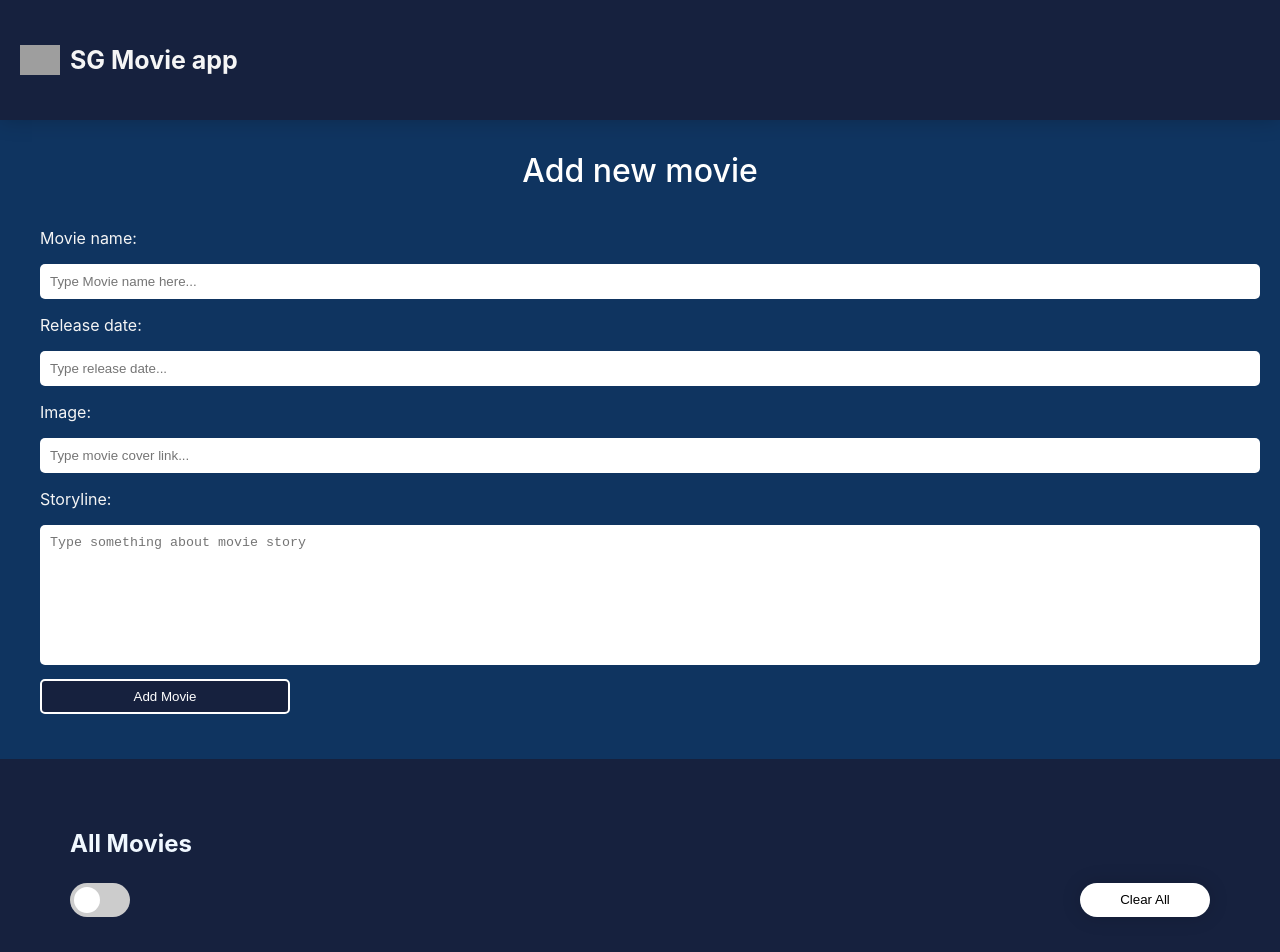
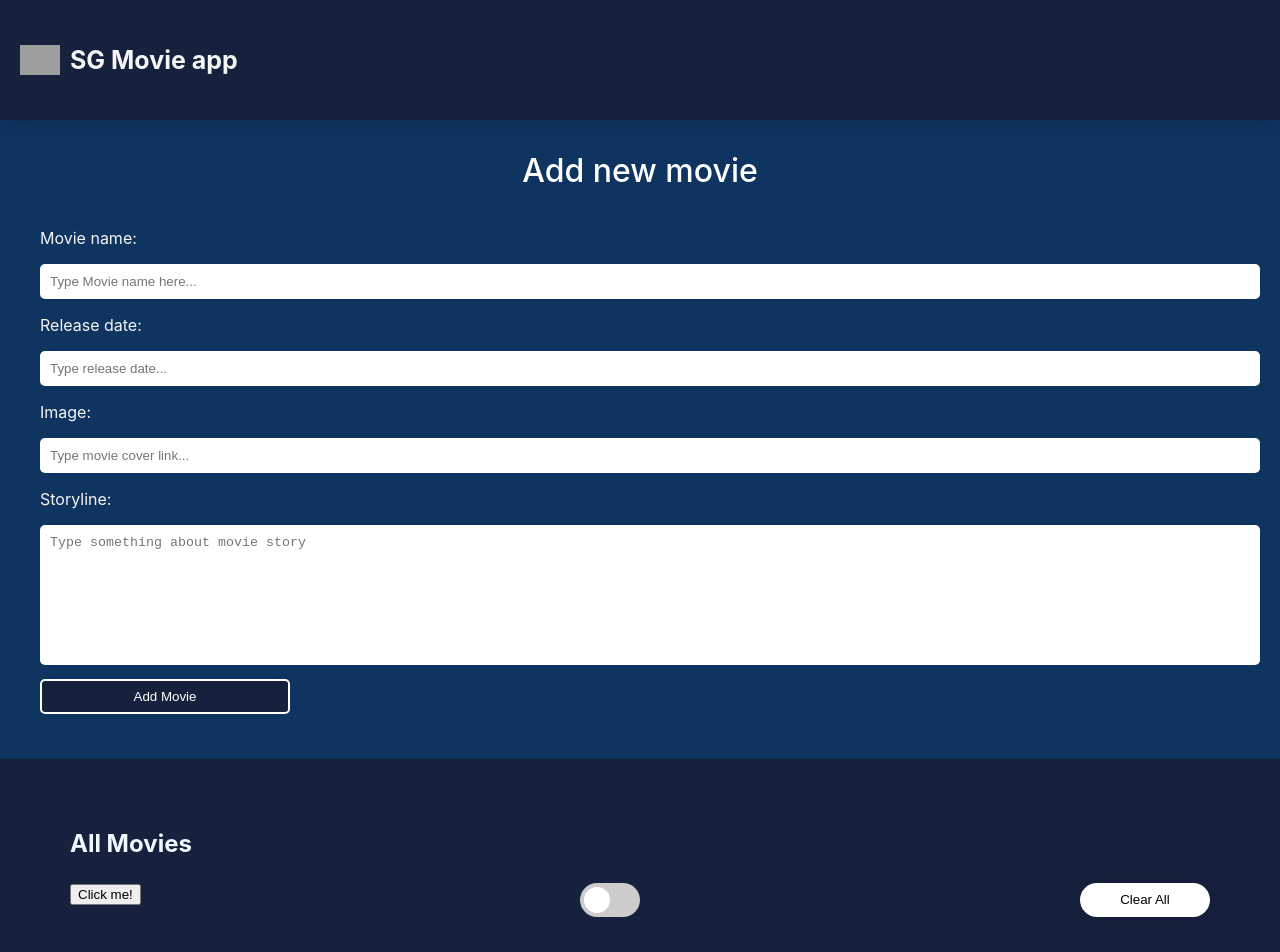
Before and after one commit to SahandGN/movie-app, a React (Create React App) app: page / in a window 1280 px wide. Shown: the top 952 px of the page. Built offline with nearby package versions, Linux system fonts and the light colour scheme; grey boxes are pictures that could not be loaded.

Commit message:
grid view added

```diff
--- a/src/Components/AddMovie/AddMovie.js
+++ b/src/Components/AddMovie/AddMovie.js
@@ -25,7 +25,6 @@ const AddMovie = () => {
     setText({ topic: "", content: "", date: "", cover: "" });
     if (text.topic.trim() !== "" && text.content.trim() !== "" && text.date.trim() !== "") {
       addMovies(text.topic, text.content, text.date, text.cover);
-      // addMovies(text.topic, text.content);
     } else {
       errorMessage();
     }
--- a/src/Components/Movie/Movie.css
+++ b/src/Components/Movie/Movie.css
@@ -2,9 +2,9 @@
     position: relative;
     background-color: white;
     box-shadow: 0 0 20px rgba(0, 0, 0, 0.158);
-    padding: 20px;
+    padding: 20px 0 20px 20px;
     border-radius: 8px;
-    margin-bottom: 10px;
+    margin: 5px;
   }
 
   .movie-line{
@@ -35,7 +35,8 @@
     word-wrap: break-word;
     font-size: 24px;
     font-weight: 500;
-    margin: 5px;
+    padding-left: 11px;
+
   }
   .movie-content{
     margin-top: 10px;
@@ -43,7 +44,7 @@
     font-size: 16px;
     font-weight: 300;
     padding-top: 10px;
-    margin: 5px;
+    padding-left: 11px;
   }
   .movie-status{
     position: absolute;
--- a/src/Components/MovieList/Movies.css
+++ b/src/Components/MovieList/Movies.css
@@ -28,6 +28,15 @@
     overflow-x: hidden;
     display: flex;
     flex-direction: column;
+  }
+
+  .movie-container-grid {
+    height: 80%;
+    margin: 15px 5px;
+    overflow-y: auto;
+    overflow-x: auto;
+    display: flex;
+    flex-direction: row;
   }
 
 
--- a/src/Components/MovieList/Movies.js
+++ b/src/Components/MovieList/Movies.js
@@ -9,6 +9,8 @@ import "bootstrap";
 const Movies = () => {
   const [all, setAll] = useState(true);
   const { movies, doneMovieList, deleteAll } = useContext(MovieContext);
+  const [style, setStyle] = useState("movie-container");
+  const [isGrid, setGrid] = useState("false");
   const handlechange = (e) => {
     if (e.target.dataset.catagory === 'all') {
       setAll(true);
@@ -16,19 +18,32 @@ const Movies = () => {
       setAll(false);
     }
   };
+  const changeStyle = () => {
+    setGrid(!isGrid);
+    if (isGrid){
+      setStyle("movie-container-grid");
+    }else{
+      setStyle("movie-container");
+    }
 
+  }
   return (
 
     <div className='movies'>
       <h2 className='all-movies-title'>All Movies</h2>
       <div className='movie-sort'>
+        <div>
+          <button className="button" onClick={changeStyle}>
+            Click me!
+          </button>
+        </div>
         <label class="switch">
           <input type="checkbox" />
           <span class="slider round"></span>
         </label>
         <button onClick={deleteAll} className='clear-all' >Clear All</button>
       </div>
-      <div className='movie-container'>
+      <div className={style}>
         {movies.length !== 0 ? (
           all === true ? (
             movies.map((movie) => (
```
